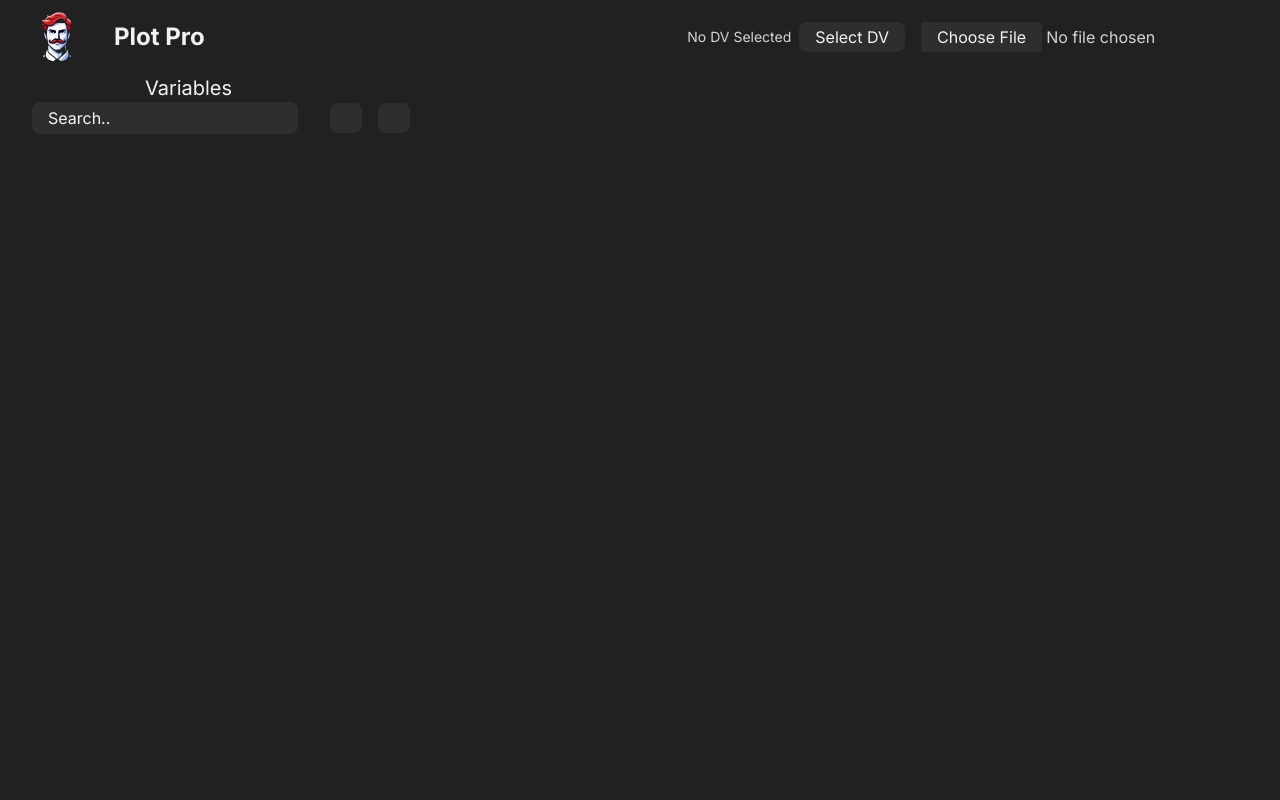
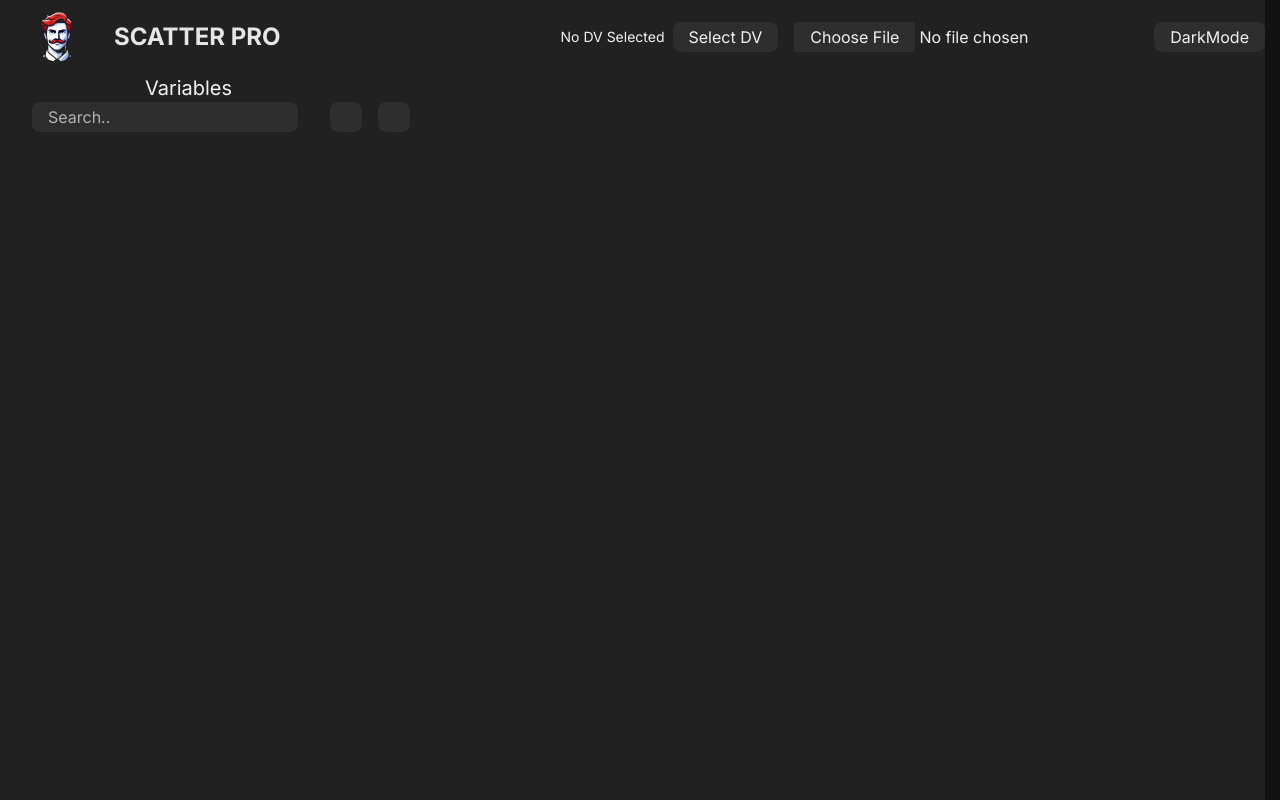
Before and after one commit to Bryce-Pillwein/Scatter-Pro, a Next.js app: page / in a window 1280 px wide. Built offline with nearby package versions, Linux system fonts and the light colour scheme.

Commit message:
light mode added

```diff
--- a/src/app/globals.css
+++ b/src/app/globals.css
@@ -25,9 +25,8 @@ body {
     )
     rgb(var(--background-start-rgb)); */
 
-  color: hsl(0 0% 95%);
-  background-color: hsl(0 0% 13%);
-
+  /* color: hsl(0 0% 95%);
+  background-color: hsl(0 0% 13%); */
 }
 
 @layer utilities {
@@ -43,35 +42,77 @@ body {
   /* Hide scrollbar for IE, Edge and Firefox */
   .no-scrollbar {
     -ms-overflow-style: none;
-    /* IE and Edge */
     scrollbar-width: none;
-    /* Firefox */
-  }
   }
 
-input[type=file]::file-selector-button {
+  .btn {
+    cursor: pointer;
+    padding: 0.2rem 1rem;
+    background-color: hsl(0 0% 85%);
+    border-radius: 0.5rem;
+  }
+
+  .btn:hover {
+    background-color: hsl(0 0% 70%);
+  }
+
+  .dark .btn {
+    background-color: hsl(0 0% 18%);
+  }
+
+  .dark .btn:hover {
+    background-color: hsl(0 0% 22%);
+  }
+
+  /* INPUT FIELD SEARCH BAR */
+  .inputField {
+    outline: none;
+    border: none;
+    color: hsl(0 0% 13%);
+    padding: 0.2rem 1rem;
+    border-radius: .5rem;
+    flex: 1 1 auto;
+    background-color: hsl(0 0% 85%);
+  }
+
+  .inputField::placeholder {
+    color: hsl(0 0% 13%);
+  }
+
+  .dark .inputField {
+    background-color: hsl(0 0% 18%);
+  }
+
+  .dark .inputField::placeholder {
+    color: hsl(0 0% 70%);
+  }
+
+  /* INPUT FILE BUTTON */
+  .inputFile::file-selector-button {
     border: none;
     outline: none;
     padding: 0.2rem 1rem;
     border-radius: .2rem;
-  background-color: hsl(0 0% 18%);
     font-size: 16px;
     width: min-content;
-  color: hsl(0 0% 95%)
+    background-color: hsl(0 0% 80%);
+    color: hsl(0 0% 5%);
   }
 
-input[type=file]::file-selector-button:hover {
-  background-color: hsl(0 0% 22%);
+  .inputFile::file-selector-button:hover {
+    background-color: hsl(0 0% 70%);
   }
 
-
-button {
-  cursor: pointer;
-  padding: 0.2rem 1rem;
+  .dark .inputFile::file-selector-button {
     background-color: hsl(0 0% 18%);
-  border-radius: 0.5rem;
+    color: hsl(0 0% 95%);
+  }
 }
 
-button:hover {
-  background-color: hsl(0 0% 22%);
+body {
+  color: hsl(0 0% 5%);
 }
+
+.dark body {
+  color: hsl(0 0% 95%);
+}
--- a/src/app/page.tsx
+++ b/src/app/page.tsx
@@ -11,8 +11,8 @@ import { handleFileUpload } from "@/services/utils/handleFileUpload";
 import IconGeneral from "@/components/Icon/IconGeneral";
 
 Chart.register(...registerables);
-Chart.defaults.color = 'rgb(200, 200, 200)';
-Chart.defaults.borderColor = 'rgb(50, 50, 50)';
+// Chart.defaults.color = 'rgb(200, 200, 200)';
+// Chart.defaults.borderColor = 'rgb(50, 50, 50)';
 
 export default function Home() {
   const [data, setData] = useState<Data[]>([]);
@@ -22,6 +22,8 @@ export default function Home() {
   const [DV, setDV] = useState<string | null>(null);
   const [IVs, setIVs] = useState<string[]>([]);
   const [isModalOpen, setIsModalOpen] = useState<boolean>(false);
+  const [darkMode, setDarkMode] = useState(true);
+
 
   useEffect(() => {
     const header = document.getElementById("headerWrapper");
@@ -35,6 +37,28 @@ export default function Home() {
       main.style.maxHeight = calculatedHeight;
     }
   }, []);
+
+  useEffect(() => {
+    if (darkMode) {
+      document.documentElement.classList.add('dark');
+      document.documentElement.style.colorScheme = 'dark';
+    } else {
+      document.documentElement.classList.remove('dark');
+      document.documentElement.style.colorScheme = 'light';
+
+    }
+  }, [darkMode]);
+
+  const toggleDarkMode = () => {
+    setDarkMode(!darkMode);
+    if (darkMode) {
+      Chart.defaults.color = 'rgb(50, 50, 50)';
+      Chart.defaults.borderColor = 'rgb(200, 200, 200)';
+    } else {
+      Chart.defaults.color = 'rgb(200, 200, 200)';
+      Chart.defaults.borderColor = 'rgb(50, 50, 50)';
+    }
+  };
 
   useEffect(() => {
     setRenderedVariables(variables);
@@ -79,10 +103,18 @@ export default function Home() {
     }
   };
 
+  const getBackgroundColor = (col: any) => {
+    if (IVs.includes(col)) {
+      return darkMode ? 'hsl(0 0% 25%)' : 'hsl(0 0% 70%)';
+    } else {
+      return darkMode ? 'hsl(0 0% 18%)' : 'hsl(0 0% 90%)';
+    }
+  };
+
   return (
-    <div className="h-screen pl-8">
+    <div className="h-screen pl-8 dark:bg-d bg-d-l97">
       <div id="headerWrapper">
-        <Header onFileUpload={handleUpload} onOpenModal={() => setIsModalOpen(true)} selectedDV={DV} />
+        <Header onFileUpload={handleUpload} onOpenModal={() => setIsModalOpen(true)} toggleDarkMode={() => toggleDarkMode()} selectedDV={DV} />
       </div>
       <main id="main" className="app-container grid grid-cols-11 gap-8">
 
@@ -101,10 +133,10 @@ export default function Home() {
 
           <div className="flex justify-between items-center gap-8">
             <input type="text" placeholder="Search.." onChange={(e) => handleSearchChange(e.target.value)}
-              className="px-4 py-1 rounded-lg text-neutral-50 border-none outline-none placeholder-neutral-100 flex-auto bg-d-l18" />
+              className="inputField" />
             <div className="flex gap-4 items-center justify-center">
-              <button onClick={() => toggleActiveVariables()}> <IconGeneral type="filter" /> </button>
-              <button onClick={() => { setIVs([]) }}> <IconGeneral type='delete' /> </button>
+              <button onClick={() => toggleActiveVariables()} className="btn"> <IconGeneral darkMode={darkMode} type="filter" /> </button>
+              <button onClick={() => { setIVs([]) }} className="btn"> <IconGeneral darkMode={darkMode} type='delete' /> </button>
             </div>
           </div>
 
@@ -114,11 +146,11 @@ export default function Home() {
                 <p className="text-sm">{col}</p>
                 <div className="flex gap-2">
                   <button
-                    onClick={() => toggleIV(col)} className="px-1 py-1"
-                    style={{ backgroundColor: IVs.includes(col) ? 'hsl(0 0% 50%)' : '' }}>
+                    onClick={() => toggleIV(col)} className="px-1 py-1 rounded-md"
+                    style={{ backgroundColor: getBackgroundColor(col) }}>
                     {IVs.includes(col) ?
-                      <IconGeneral type='minus' size={20} /> :
-                      <IconGeneral type='add' size={20} />
+                      <IconGeneral darkMode={darkMode} type='minus' size={20} /> :
+                      <IconGeneral darkMode={darkMode} type='add' size={20} />
                     }
                   </button>
                 </div>
@@ -131,7 +163,7 @@ export default function Home() {
         <div className="col-span-8 h-full overflow-y-scroll">
           <div className="grid grid-cols-2 gap-x-8 gap-y-8">
             {IVs.map(iv => (
-              <ScatterPlot key={iv} DV={DV!} IV={iv} data={data.map(item => ({ x: item[DV!], y: item[iv] }))} />
+              <ScatterPlot key={iv} DV={DV!} IV={iv} data={data.map(item => ({ x: item[DV!], y: item[iv] }))} darkMode={darkMode} />
             ))}
           </div>
 
--- a/src/components/Icon/IconGeneral.tsx
+++ b/src/components/Icon/IconGeneral.tsx
@@ -1,11 +1,21 @@
 // Icon General
 interface IconGeneralProps {
   type: string;
+  darkMode: boolean;
   fill?: string;
   size?: number;
 }
 
-const IconGeneral: React.FC<IconGeneralProps> = ({ type, fill = 'hsl(0 0% 70%)', size = 24 }) => {
+const IconGeneral: React.FC<IconGeneralProps> = ({ type, darkMode, fill, size = 24 }) => {
+  const getFillColor = () => {
+    if (!fill) {
+      if (darkMode) return 'hsl(0 0% 70%)';
+      else return 'hsl(0 0% 30%)';
+    } else {
+      return fill;
+    }
+  };
+
 
   const getSvgContent = () => {
     switch (type) {
@@ -36,9 +46,10 @@ const IconGeneral: React.FC<IconGeneralProps> = ({ type, fill = 'hsl(0 0% 70%)',
   }
 
   const svgContent = getSvgContent();
+  const fillColor = getFillColor();
 
   return (
-    <svg viewBox="0 -960 960 960" width={size} height={size} fill={fill}>
+    <svg viewBox="0 -960 960 960" width={size} height={size} fill={fillColor}>
       <path d={svgContent} />
     </svg>
   );
--- a/src/components/graphs/ScatterPlot.tsx
+++ b/src/components/graphs/ScatterPlot.tsx
@@ -5,16 +5,17 @@ interface ScatterPlotProps {
   DV: string;
   IV: string;
   data: { x: number; y: number }[];
+  darkMode: boolean;
 }
 
-const ScatterPlot: React.FC<ScatterPlotProps> = ({ DV, IV, data }) => {
+const ScatterPlot: React.FC<ScatterPlotProps> = ({ DV, IV, data, darkMode }) => {
   const scatterData = {
     datasets: [
       {
         label: `${IV}`,
         data: data,
-        backgroundColor: 'rgb(243, 122, 55)',
-        borderColor: 'rgb(243, 122, 55)'
+        backgroundColor: darkMode ? 'rgb(243, 122, 55)' : 'rgb(20, 147, 162)',
+        borderColor: darkMode ? 'rgb(243, 122, 55)' : 'rgb(20, 147, 162)'
         // backgroundColor: 'rgb(20, 147, 162)',
         // borderColor: 'rgb(20, 147, 162)'
       },
--- a/src/components/layout/Header.tsx
+++ b/src/components/layout/Header.tsx
@@ -4,30 +4,33 @@ import { ChangeEventHandler, useState } from "react";
 interface HeaderProps {
   onFileUpload: ChangeEventHandler<HTMLInputElement>
   onOpenModal: () => void;
+  toggleDarkMode: () => void;
   selectedDV: string | null;
 }
 
-const Header: React.FC<HeaderProps> = ({ onFileUpload, onOpenModal, selectedDV }) => {
-  const [DV, setDV] = useState<string | null>(null);
+const Header: React.FC<HeaderProps> = ({ onFileUpload, onOpenModal, toggleDarkMode, selectedDV }) => {
 
   return (
-    <header className="app-container py-3">
+    <header className="app-container py-3 bg-inherit">
       <section className="flex justify-between items-center">
 
         <div className="flex items-center" >
-          <Image className="mr-8 rounded-3xl" src="/plot-pro-bryce.jpg" alt="Website-logo" width={50} height={50} />
-          <h1 id="page-title" className="text-2xl font-bold text-center">Plot Pro</h1>
+          <Image className="mr-8 rounded-3xl" src="/developer-brand-profile.jpg" alt="Website-logo" width={50} height={50} />
+          <h1 id="page-title" className="text-2xl font-bold text-center dark:text-d-l90 text-d">SCATTER PRO</h1>
         </div>
 
         <div className="flex gap-4">
           <div className="flex items-center gap-2">
-            <p className="text-neutral-300 text-sm">{selectedDV ? selectedDV : 'No DV Selected'}</p>
-            <button onClick={onOpenModal}>Select DV</button>
+            <p className="text-sm">{selectedDV ? selectedDV : 'No DV Selected'}</p>
+            <button onClick={onOpenModal} className="btn">Select DV</button>
           </div>
           <div className="flex items-center gap-8">
             <input type="file" accept=".xlsx, .xls" onChange={(e) => onFileUpload(e)}
-              className="cursor-pointer  text-neutral-300" />
+              className="cursor-pointer inputFile" />
           </div>
+          <button className="btn" onClick={toggleDarkMode}>
+            DarkMode
+          </button>
         </div>
 
 
--- a/tailwind.config.ts
+++ b/tailwind.config.ts
@@ -6,6 +6,7 @@ const config: Config = {
     "./src/components/**/*.{js,ts,jsx,tsx,mdx}",
     "./src/app/**/*.{js,ts,jsx,tsx,mdx}",
   ],
+  darkMode: 'class',
   theme: {
     extend: {
       backgroundImage: {
@@ -21,6 +22,15 @@ const config: Config = {
           l20: 'hsl(0, 0%, 20%)',
           l25: 'hsl(0, 0%, 20%)',
           l30: 'hsl(0, 0%, 20%)',
+
+          l97: 'hsl(0 0% 97%)',
+          l95: 'hsl(0 0% 95%)',
+          l92: 'hsl(0 0% 92%)',
+          l90: 'hsl(0 0% 90%)',
+          l85: 'hsl(0 0% 85%)',
+          l80: 'hsl(0 0% 80%)',
+          l70: 'hsl(0 0% 70%)',
+          l60: 'hsl(0 0% 60%)',
         },
         geotech: {
           orange: 'rgb(243, 122, 55)',
```
Also changed, not shown: public/developer-brand-profile.jpg (renamed from public/plot-pro-bryce.jpg), public/scatter-pro.svg (renamed from public/plot-pro.svg). Lines whose indentation alone changed are shown as unchanged.
